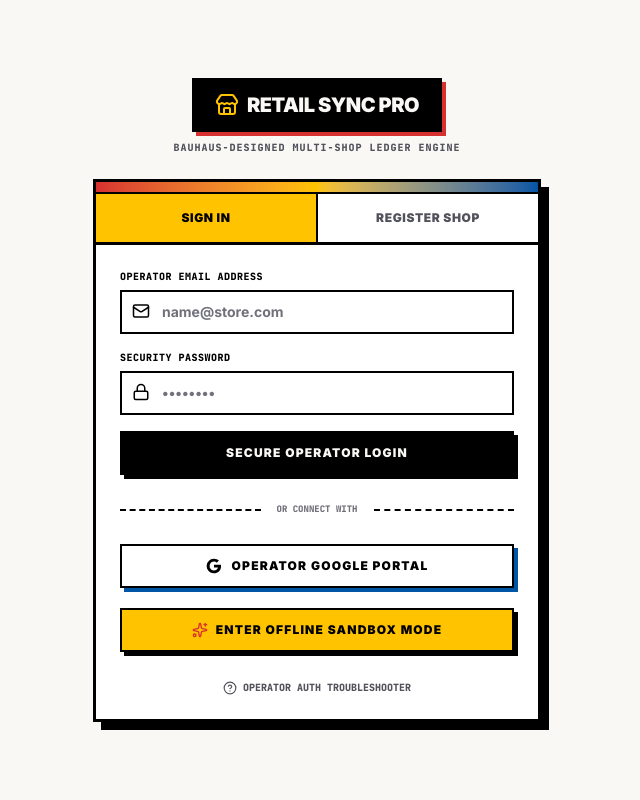
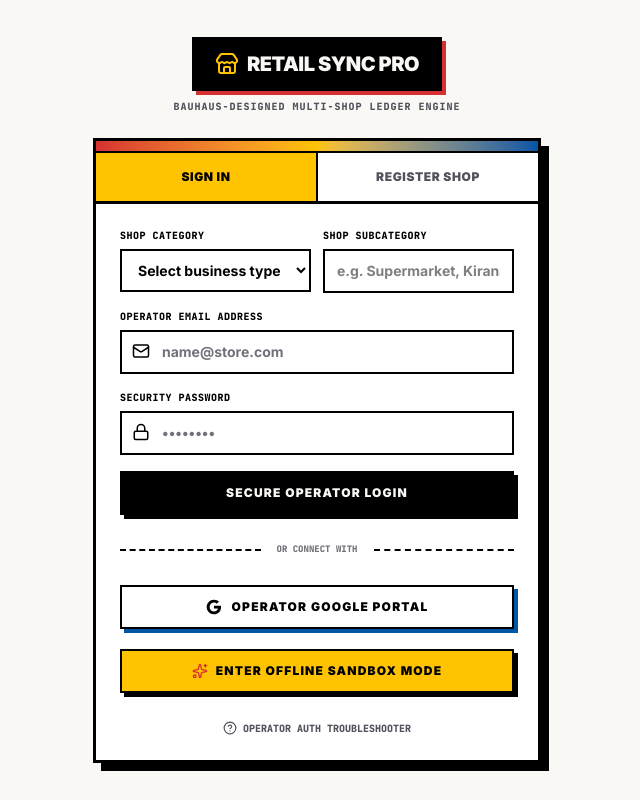
Before and after one commit to ZigsawSam/retail-sync, a Next.js app: page / in a window 1280 px wide. Shown: the whole page, without its empty margins (323-963 px from the left). Built offline with nearby package versions, Linux system fonts and the light colour scheme.

Commit message:
Collect shop business category during owner registration

```diff
--- a/src/components/AuthPage.tsx
+++ b/src/components/AuthPage.tsx
@@ -21,6 +21,8 @@ export default function AuthPage({ onAuthSuccess }: AuthPageProps) {
   const [password, setPassword] = useState("");
   const [confirmPassword, setConfirmPassword] = useState("");
   const [shopName, setShopName] = useState("");
+  const [shopCategory, setShopCategory] = useState("");
+  const [shopSubcategory, setShopSubcategory] = useState("");
   const [error, setError] = useState<string | null>(null);
   const [loading, setLoading] = useState(false);
   const [showConfigHelp, setShowConfigHelp] = useState(false);
@@ -80,7 +82,7 @@ export default function AuthPage({ onAuthSuccess }: AuthPageProps) {
 };
 
   // Helper to seed standard initial demo data for a newly registered user/shop
-  const seedNewShopData = async (uid: string, nameOfShop: string) => {
+  const seedNewShopData = async (uid: string, nameOfShop: string, businessCategory: string, businessSubcategory: string) => {
     try {
       const supabase = getSupabaseClient();
       if (!supabase) return;
@@ -88,6 +90,10 @@ export default function AuthPage({ onAuthSuccess }: AuthPageProps) {
       const defaultSettings = {
         id: uid,
         shopName: nameOfShop,
+        shop_category: businessCategory,
+        shop_subcategory: businessSubcategory,
+        product_categories: [],
+        expense_categories: [],
         taxRate: 5,
         startingBalance: 12500,
         currency: "Rs.",
@@ -283,7 +289,8 @@ if (!foundStaffMatch && supabase) {
         // D. Fall back to standard owner Supabase login if no staff account match is found
         const { data, error: err } = await supabase.auth.signInWithPassword({
           email,
-          password
+          password,
+          options: { data: { shop_name: shopName.trim(), shop_category: shopCategory, shop_subcategory: shopSubcategory.trim() } }
         });
         setAppMode("online");
 
@@ -301,6 +308,16 @@ localStorage.removeItem("retail_sync_local_user");
       } else {
         if (!shopName.trim()) {
           setError("Please specify a Shop/Retail Outlet Name.");
+          setLoading(false);
+          return;
+        }
+        if (!shopCategory) {
+          setError("Please select your shop category.");
+          setLoading(false);
+          return;
+        }
+        if (!shopSubcategory.trim()) {
+          setError("Please enter your shop subcategory.");
           setLoading(false);
           return;
         }
@@ -336,7 +353,7 @@ localStorage.removeItem("retail_sync_local_user");
         // Email confirmation is disabled, user has an active session
         if (data?.user) {
           // Seed customized demo ledger data securely
-          await seedNewShopData(data.user.id, shopName.trim());
+          await seedNewShopData(data.user.id, shopName.trim(), shopCategory, shopSubcategory.trim());
         }
 
         setVerificationSuccessMessage("Successfully registered and shop initialized!");
@@ -544,6 +561,20 @@ localStorage.removeItem("retail_sync_local_user");
               </div>
             )}
 
+            <div className="grid grid-cols-1 md:grid-cols-2 gap-3">
+              <div>
+                <label className="block text-[10px] font-black uppercase tracking-wider text-black font-mono mb-1.5">Shop Category</label>
+                <select required value={shopCategory} onChange={e=>{setShopCategory(e.target.value);setShopSubcategory("");}} className="w-full border-2 border-black bg-white px-3 py-2.5 text-sm font-bold">
+                  <option value="">Select business type</option>
+                  {["Grocery & Convenience","Fashion & Apparel","Electronics","Pharmacy & Healthcare","Hardware & Building Supplies","Home & Furniture","Beauty & Personal Care","Restaurant & Food Service","Stationery & Books","General Retail","Other"].map(v=><option key={v} value={v}>{v}</option>)}
+                </select>
+              </div>
+              <div>
+                <label className="block text-[10px] font-black uppercase tracking-wider text-black font-mono mb-1.5">Shop Subcategory</label>
+                <input required value={shopSubcategory} onChange={e=>setShopSubcategory(e.target.value)} placeholder="e.g. Supermarket, Kirana, Mobile Store" className="w-full border-2 border-black px-3 py-2.5 text-sm font-bold" />
+              </div>
+            </div>
+
             <div>
               <label className="block text-[10px] font-black uppercase tracking-wider text-black font-mono mb-1.5">Operator Email Address</label>
               <div className="relative">
```
